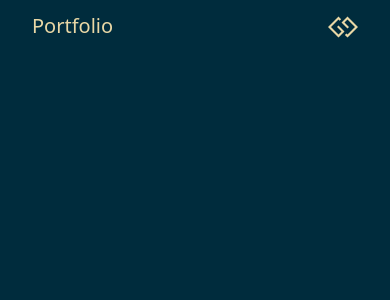
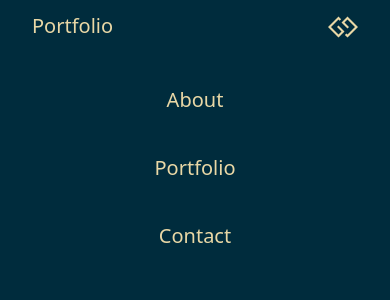
Before and after one commit to ElUrquii/urquiza-portfolio, a React (Create React App) app in the folder portfolio/: page / in a window 390 px wide. Both pictures are taken after a click on the icon 343 px from the left and 27 px from the top of the page. Shown: the top 300 px of the page. Built offline with nearby package versions, Linux system fonts and the light colour scheme.

Commit message:
Toggle menu

```diff
--- a/portfolio/package.json
+++ b/portfolio/package.json
@@ -12,6 +12,7 @@
     "react-icons": "^4.3.1",
     "react-scripts": "4.0.3",
     "react-scroll": "^1.8.4",
+    "react-spring": "^9.3.1",
     "styled-components": "^5.3.3",
     "web-vitals": "^1.0.1"
   },
--- /dev/null
+++ b/portfolio/src/components/navigation/MobileNav.js
@@ -0,0 +1,29 @@
+import React from "react";
+import { Section } from "../styles/GlobalStyles";
+import {
+  MobileContainer,
+  MobileLink,
+  MobileLinkContainer,
+} from "./MobileNavElements";
+
+const MobileNav = () => {
+  return (
+    <>
+      <Section>
+        <MobileContainer>
+          <MobileLinkContainer>
+            <MobileLink>About</MobileLink>
+          </MobileLinkContainer>
+          <MobileLinkContainer>
+            <MobileLink>Portfolio</MobileLink>
+          </MobileLinkContainer>
+          <MobileLinkContainer>
+            <MobileLink>Contact</MobileLink>
+          </MobileLinkContainer>
+        </MobileContainer>
+      </Section>
+    </>
+  );
+};
+
+export default MobileNav;
--- /dev/null
+++ b/portfolio/src/components/navigation/MobileNavElements.js
@@ -0,0 +1,16 @@
+import styled from "styled-components";
+
+export const MobileContainer = styled.div.attrs({
+  className: "flex flex-col pt-3 h-full",
+})`
+  transition: all 0.5 ease-in-out;
+`;
+
+export const MobileLinkContainer = styled.div.attrs({
+  className: "flex justify-center",
+})``;
+
+export const MobileLink = styled.h2.attrs({
+  className:
+    "text-xl text-medium-champagne cursor-pointer py-5 transition duration-200 ease-in-out hover:text-middleblue-green",
+})``;
--- a/portfolio/src/components/navigation/Navigation.js
+++ b/portfolio/src/components/navigation/Navigation.js
@@ -10,6 +10,7 @@ import {
   Menu,
   Close,
 } from "./NavigationElements";
+import MobileNav from "./MobileNav";
 
 const Navigation = () => {
   const [isOpened, setIsOpened] = useState(false);
@@ -38,6 +39,7 @@ const Navigation = () => {
             )}
           </SidebarContainer>
         </NavContainer>
+        {isOpened && <MobileNav />}
       </Section>
     </>
   );
--- a/portfolio/src/components/navigation/NavigationElements.js
+++ b/portfolio/src/components/navigation/NavigationElements.js
@@ -15,7 +15,8 @@ export const LinksContainer = styled.div.attrs({
 })``;
 
 export const NavLink = styled.p.attrs({
-  className: "text-medium-champagne cursor-pointer px-5",
+  className:
+    "text-medium-champagne cursor-pointer px-5 transition duration-200 ease-in-out hover:text-middleblue-green ",
 })``;
 
 export const Logo = styled.h1.attrs({
```
Also changed, not shown: 1 other file (tests, documents, lock files or other folders).
